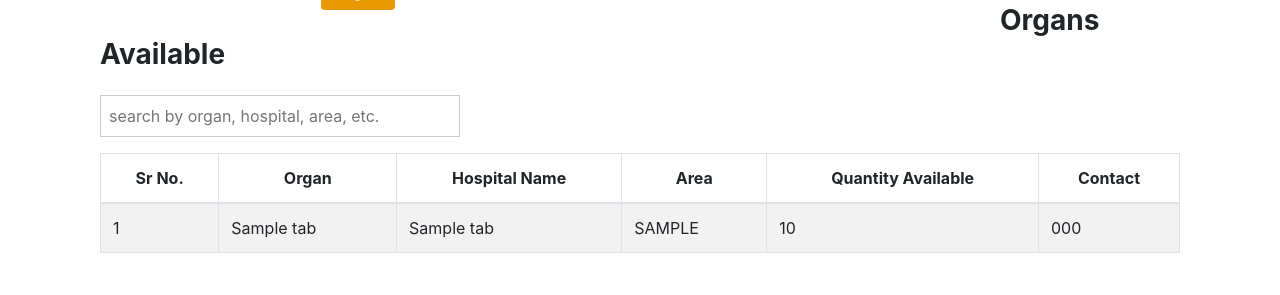
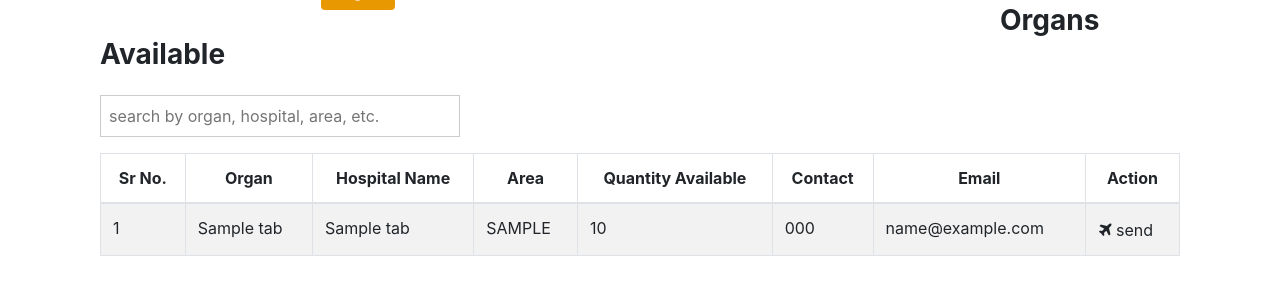
Before and after one commit to samratBizmo007/repoHospitalCon, a CodeIgniter app: page /repoHospitalCon/user/organs in a window 1280 px wide. Shown: the part 111-406 px from the top of the page. Run offline with CodeIgniter, Linux system fonts and the light colour scheme; tables that the repository leaves empty or names only in its code hold one stand-in row (values such as "Sample post"); data that the repository does not hold is empty; some libraries are stand-ins or nearby versions.

Commit message:
commit: hospital email addition

```diff
--- a/application/views/includes/user_header.php
+++ b/application/views/includes/user_header.php
@@ -21,10 +21,12 @@ $usermail=$arr[2];
   <!-- Font Awesome -->
   <link href="<?php echo base_url(); ?>assets/fa/css/font-awesome.min.css" rel="stylesheet">
   <link href="<?php echo base_url(); ?>assets/build/css/w3.css" rel="stylesheet">
-  <!-- angular-->
+  <link href="<?php echo base_url(); ?>assets/alert/jquery-confirm.css" rel="stylesheet">
+  <!-- js-->
   <script src="<?php echo base_url(); ?>assets/js/jquery.min.js"></script>
   <script type="text/javascript" src="<?php echo base_url(); ?>assets/bootstrap/js/bootstrap.min.js"></script>
   <script src="<?php echo base_url(); ?>assets/js/const.js"></script>
+  <script src="<?php echo base_url(); ?>assets/alert/jquery-confirm.js"></script>
   <style type="text/css">
   .box_shadow{
     background-color: #FFAF00;
--- a/application/views/pages/user/ambulances.php
+++ b/application/views/pages/user/ambulances.php
@@ -17,6 +17,8 @@
               <th class="w3-center">Area</th>
               <th class="w3-center">Quantity Available</th>
               <th class="w3-center">Contact</th>
+              <th class="w3-center">Email</th>
+              <th class="w3-center">Action</th>
             </tr>
           </thead>
           <tbody>
@@ -31,6 +33,10 @@
                   <td><?php echo strtoupper($key['hosp_location']); ?></td>
                   <td><?php echo $key['ambulance_quantity']; ?></td>
                   <td><?php echo $key['hosp_number']; ?></td>
+                  <td><?php echo $key['hosp_email']; ?></td>
+                  <td>
+                    <a class="btn" style="padding:0 " onclick="sendMail('<?php echo $usermail; ?>','ambulance');"><i class="fa fa-plane"></i> send</a>
+                  </td>
                 </tr>
                 <?php
                 $count++;
--- a/application/views/pages/user/organs.php
+++ b/application/views/pages/user/organs.php
@@ -18,6 +18,8 @@
               <th class="w3-center">Area</th>
               <th class="w3-center">Quantity Available</th>
               <th class="w3-center">Contact</th>
+              <th class="w3-center">Email</th>
+              <th class="w3-center">Action</th>
             </tr>
           </thead>
           <tbody>
@@ -33,6 +35,10 @@
                   <td><?php echo strtoupper($key['hosp_location']); ?></td>
                   <td><?php echo $key['organ_quantity']; ?></td>
                   <td><?php echo $key['hosp_number']; ?></td>
+                  <td><?php echo $key['hosp_email']; ?></td>
+                  <td>
+                    <a class="btn" style="padding:0 " onclick="sendMail('<?php echo $usermail; ?>','organ');"><i class="fa fa-plane"></i> send</a>
+                  </td>
                 </tr>
                 <?php
                 $count++;
```
Also changed, not shown: application/views/pages/user/bloods.php (+16 -1 lines), application/views/pages/user/home.php (+9 -2 lines).
